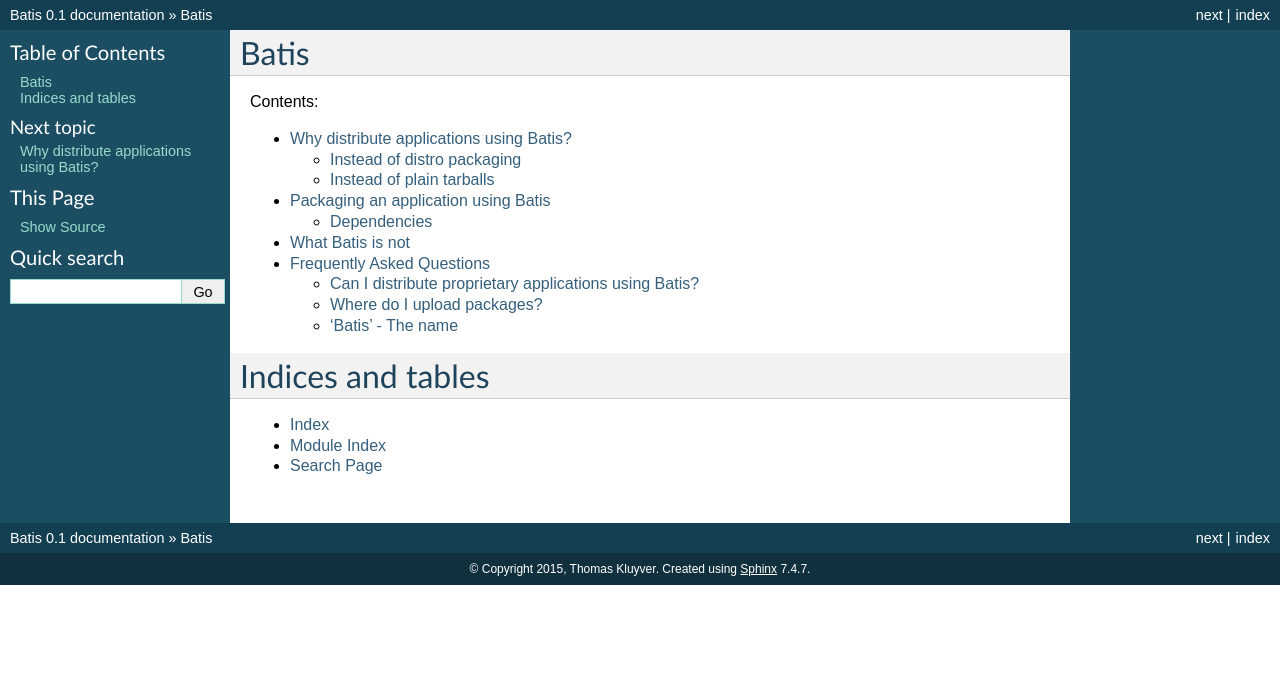
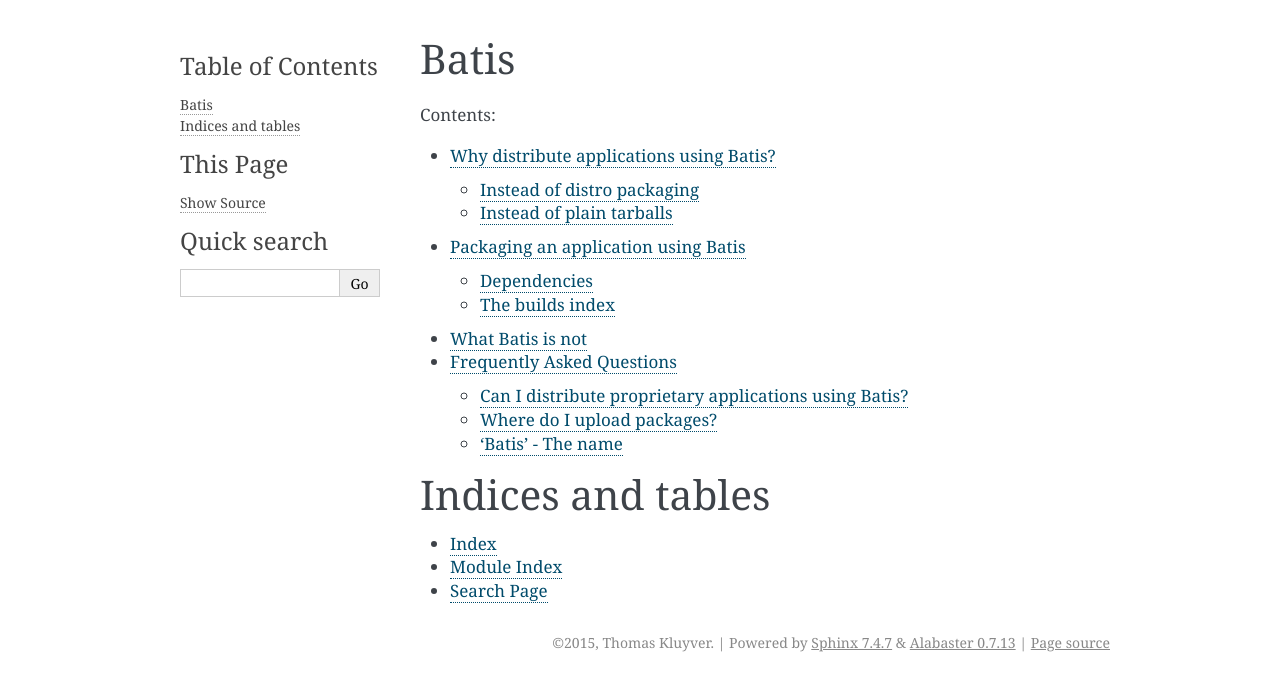
Before and after one commit to batis-installer/batis, a Sphinx documentation site: the page built from doc/index.rst, in a window 1280 px wide. Shown: the top 691 px of the page. Built offline with Sphinx 7.4.7, drawn with Linux system fonts in a browser that asks for light colours; some of the changed lines change nothing that is shown.

Commit message:
Expand packaging docs

```diff
--- a/doc/conf.py
+++ b/doc/conf.py
@@ -101,7 +101,7 @@
 
 # The theme to use for HTML and HTML Help pages.  See the documentation for
 # a list of builtin themes.
-html_theme = 'default'
+#html_theme = 'default'
 
 # Theme options are theme-specific and customize the look and feel of a theme
 # further.  For a list of options available for each theme, see the
--- a/doc/packaging.rst
+++ b/doc/packaging.rst
@@ -24,13 +24,20 @@
      - ``commands`` - list of objects, each with 'name' and 'target' keys.
        ``target``, a path relative to the root of your application directory,
        will be symlinked as ``name`` to a location on :envvar:`PATH`.
+     - ``system_packages`` - a specification of distro packages that the user
+       must have installed. See :ref:`dependencies` for details. May be ``null``
+       if no system packages are required.
+     - ``dependencies_description`` - a string listing the same distro
+       packages in human-readable form. This will be shown to the user if Batis
+       can't automatically install the dependencies. E.g. for a PyQt application,
+       this could be ``"Python 3, PyQt5"``.
 
    * :file:`desktop/*.desktop` - Zero to many desktop entry files
-     (`spec <http://standards.freedesktop.org/desktop-entry-spec/latest/>`_).
+     (`spec <http://standards.freedesktop.org/desktop-entry-spec/latest/>`__).
      These can add your application to desktop menus or launchers, and associate
      it with given mime types.
    * :file:`mime/*.xml` - Zero to many mime database XML source files
-     (`spec <http://standards.freedesktop.org/shared-mime-info-spec/shared-mime-info-spec-latest.html#idm140625833214912>`_,
+     (`spec <http://standards.freedesktop.org/shared-mime-info-spec/shared-mime-info-spec-latest.html#idm140625833214912>`__,
      `tutorial <http://www.freedesktop.org/wiki/Specifications/AddingMIMETutor/>`_).
      These can define new file types for your application.
    * :file:`icons/{theme}/{size}x{size}/{category}/{name}.png` - icons for your
@@ -48,7 +55,7 @@
 
    Fix any problems that this reports.
 
-4. Pack the directory into a tarball:
+4. Pack the directory into a tarball::
 
        batis pack path/to/app_directory -n myapp -o myapp-0.1.app.tgz
 
@@ -58,6 +65,8 @@
 
 You can now distribute your `.app.tar.gz` file. Users with Batis will be prompted
 to install it; users without can unpack the tarball and run ``./install.sh``.
+
+.. _dependencies:
 
 Dependencies
 ------------
@@ -74,3 +83,101 @@
 
 In general, I recommend that you specify only large, stable dependencies - such
 as Python, Java or Qt - for external installation.
+
+Different distributions use different naming schemes for packages, so the
+``system_packages`` field in the metadata is a list of possible specifications,
+allowing Batis to choose one suited to the user's distribution. For instance::
+
+    [
+        {
+            "package_manager": "apt-get",
+            "packages": ["python3", "python3-pyqt5", "python3-pyqt5.qtsvg"]
+        },
+        {
+            "package_manager": "yum",
+            "packages": ["python3", "python3-qt5"]
+        }
+    ]
+
+Each specification may have either a ``package_manager`` field or a
+``distribution`` field. Use ``package_manager`` where possible, because it's
+less specific - e.g. ``"package_manager": "apt-get"`` will work on Debian,
+Ubuntu, Linux Mint, and many other derivatives. Batis recognises these
+package managers::
+
+    apt-get, yum, zypper, urpmi, pacman, sbopkg, equo, emerge
+
+If you need to do something different for a specific distribution, run
+``lsb_release -i`` to find the name to use. Put it before the more general
+specification in the list; Batis will use the first one that matches when
+installing.
+
+The user will be prompted for their password for sudo access to install the
+necessary system packages.
+
+If no specification matches, or installing the system packages fails, Batis
+will ask the user to ensure the dependencies are installed. It uses the
+``dependencies_description`` field of the metadata for this.
+
+If your package doesn't require any system packages, put ``system_packages: null``
+in the metadata.
+
+.. _build_index:
+
+The builds index
+----------------
+
+When users try to install an application using a URL, Batis looks for an index
+file called ``batis_index.json``. For example, to let users
+``batis install https://example.com/``, you would put the index at::
+
+    https://example.com/batis_index.json
+
+The index file must be available over HTTPS. Hosting your website on
+`Github Pages <https://pages.github.com/>`__ is one easy and free way to support
+HTTPS.
+
+The index should be JSON, looking like this::
+
+    {
+      "name": "My App",
+      "builds": [
+        {
+          "url": "https://example.com/downloads/myapp_0.1_linux_64bit.app.tar.gz",
+          "sha512": "48157035840[...]bd4a14146b9",
+          "version": "0.1",
+          "kernel": "Linux",
+          "arch": "x86_64"
+        },
+        ...
+      ]
+    }
+
+Batis will select an appropriate build for the user's system based on the
+``kernel`` and ``arch`` fields. These should match the results of ``uname -s``
+and ``uname -m`` respectively, and are not case sensitive. As a special case,
+``"arch": "x86"`` will match ``iN86`` with any digit for N.
+
+If your application doesn't need separate builds for different kernels or
+architectures—for instance, if it only contains Python code with no C extensions
+—you can set these fields to "any", or omit them entirely.
+
+If there are multiple suitable builds, Batis will take the one with the highest
+version number. The version number should contain one or more numeric parts,
+separated by non-numeric characters such as ``.``. Batis ignores any non-numeric
+parts.
+
+The preferred build will be downloaded from the URL given. HTTP URLs are allowed
+here, but they must have a hash.
+
+The ``sha512`` field is recommended if you specify an https URL, and mandatory
+for http. If provided, it must match the SHA-512 hash of the tarball available
+for download.
+
+.. topic:: Future extensions
+
+   Future versions of Batis may use extra fields in the index to download
+   incremental upgrades, smaller packages containing just the differences
+   between two versions of the application.
+   The index could also contain information for downloading tarballs using
+   peer-to-peer mechanisms like IPFS or BitTorrent.
```
